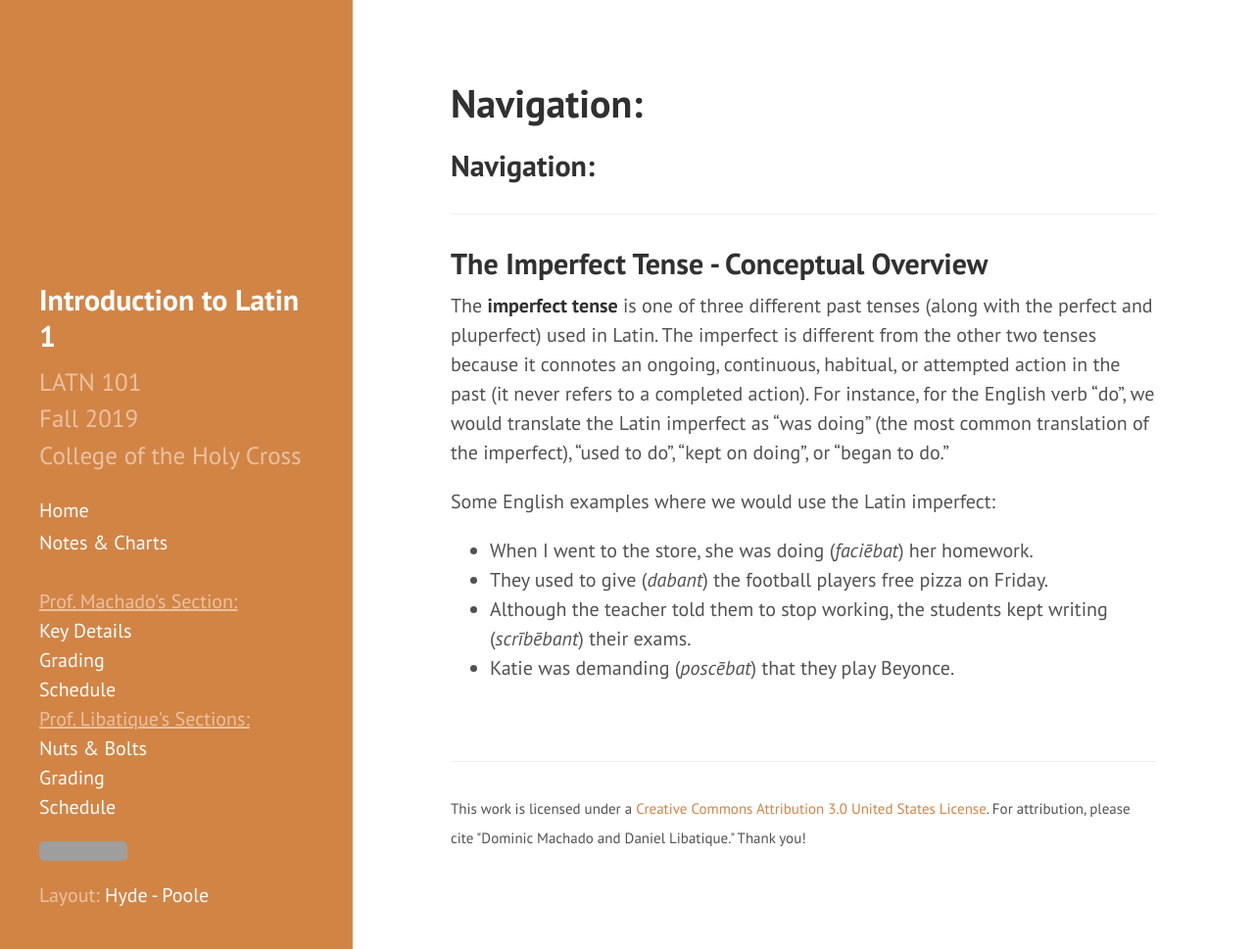
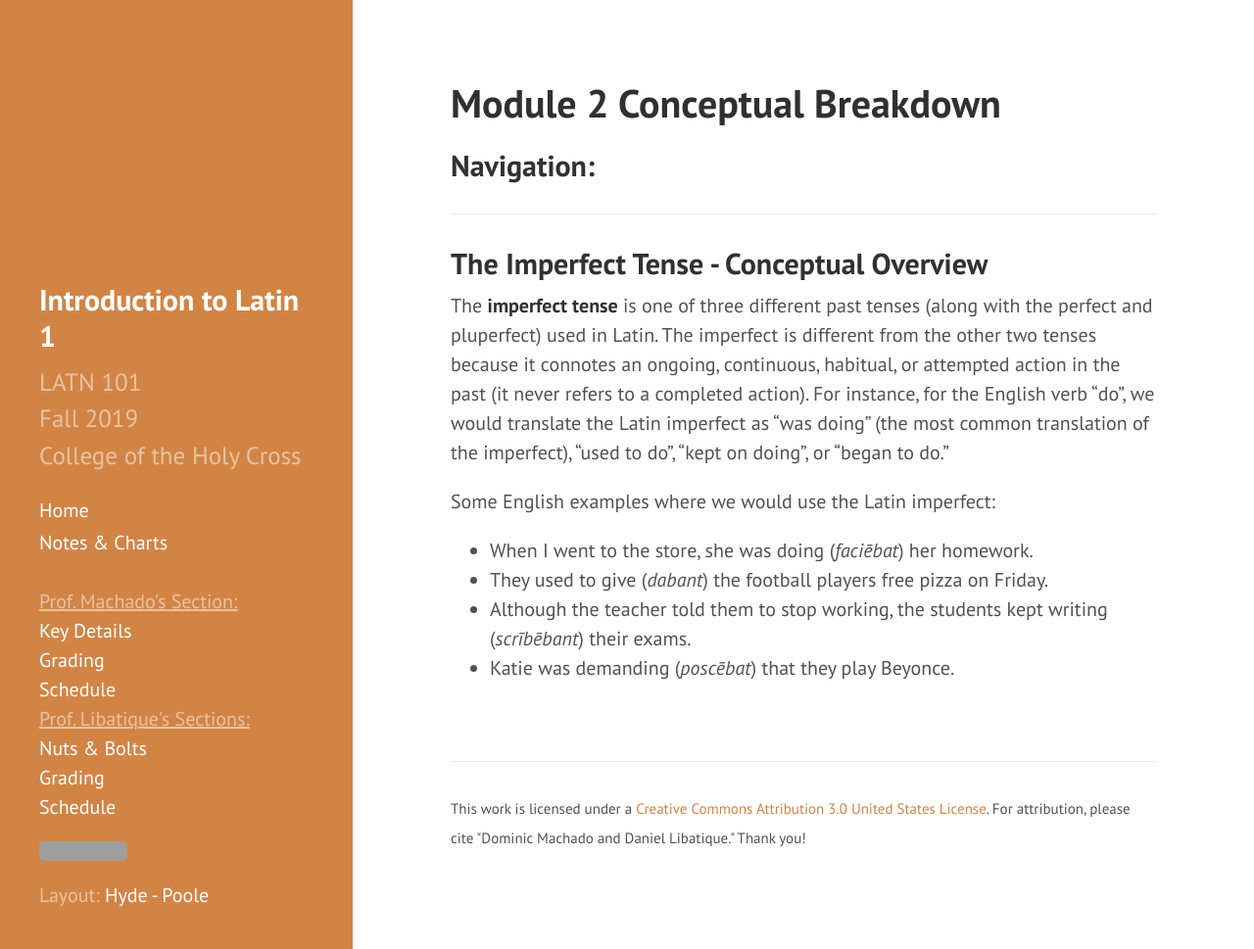
Before and after one commit to DLibatique/LATN102-S20, a Jekyll site: the page built from notes/module-2.md, in a window 1280 px wide and 969 px high. Shown: the whole window at 98% size. Built offline with Jekyll 4.4.1, drawn with Linux system fonts in a browser that asks for light colours; our own code applies the rules of GitHub Pages for plain Markdown files; grey boxes are pictures that could not be loaded.

Commit message:
renamed module 2, added front matter

```diff
--- a/notes/LAT 101 - Module 2 - The Imperfect Tense.md
+++ b/notes/module-2.md
@@ -1,3 +1,8 @@
+---
+layout: low-level-page
+title: Module 2 Conceptual Breakdown
+---
+
 ## Navigation:
 
 <hr>
```
